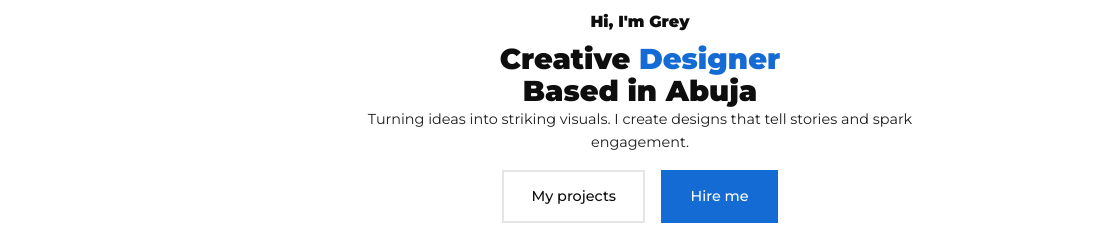
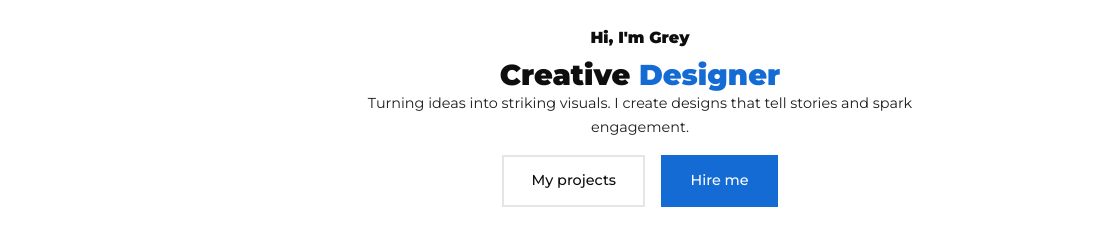
Before and after one commit to MccGrey/ProjectPortfolio, a plain HTML site: page index.html in a window 1280 px wide. Shown: the part 410-649 px from the top of the page, 0-1112 px from the left. Drawn offline with nearby package versions, Linux system fonts and the light colour scheme.

```diff
--- a/index.html
+++ b/index.html
@@ -54,7 +54,7 @@
             <img src="./assets/grey.png" alt="header image">
         </div>
         <h5 data-aos="fade-in">Hi, I'm Grey</h5>
-        <h1 data-aos="fade-in">Creative <span>Designer</span> <br/>Based in Abuja</h1>
+        <h1 data-aos="fade-in">Creative <span>Designer</span> <br/></h1>
         <p data-aos="fade-up">Turning ideas into striking visuals. I create designs that tell stories and spark engagement.</p>
             <div class="header__cta" data-aos="fade-in">
                 <a href="#project" class="btn">My projects</a>
```
